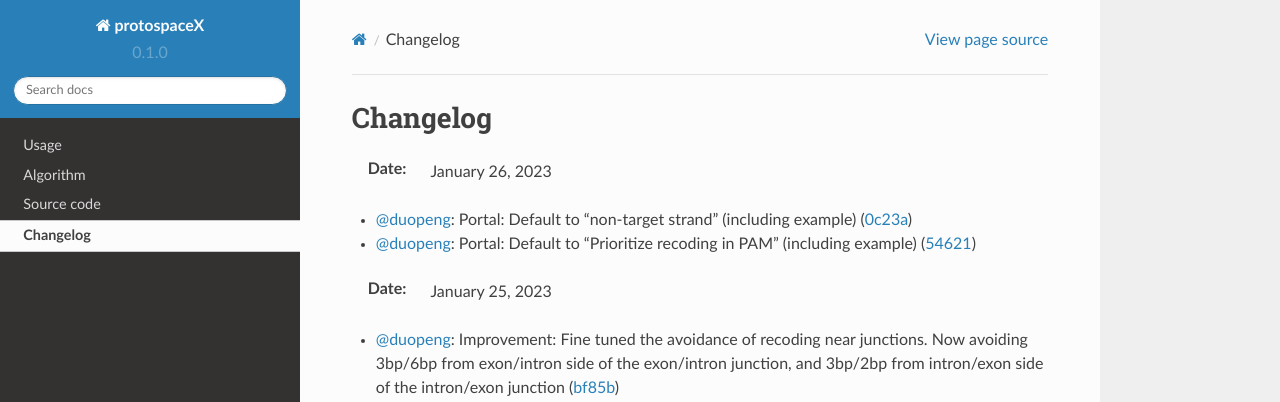
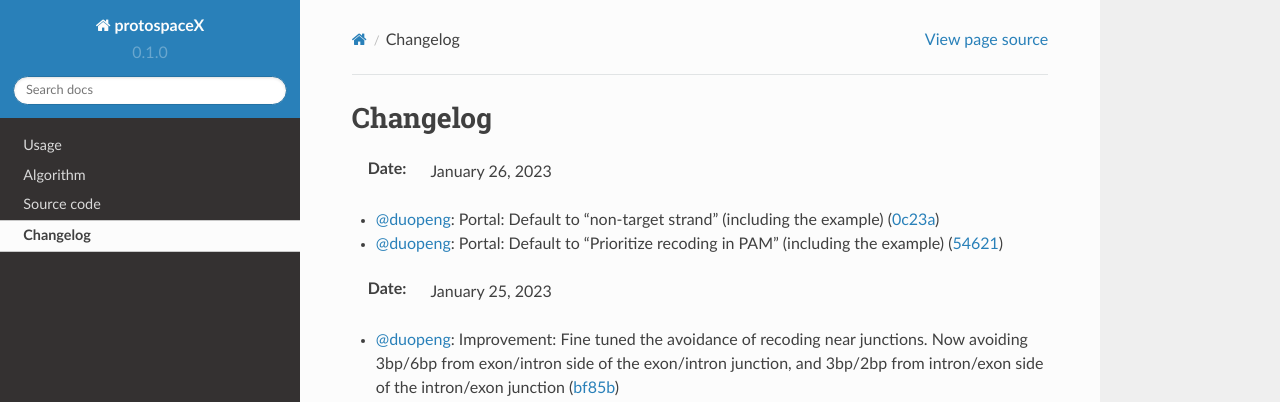
Before and after one commit to duopeng/protoSpaceJAM-readthedocs, a Sphinx documentation site: the page built from docs/source/changelog.rst, in a window 1280 px wide and 1001 px high. Shown: the top 402 px of the window. Built offline with Sphinx 7.4.7 and the Read the Docs theme 2.0.0, drawn with Linux system fonts in a browser that asks for light colours.

Commit message:
Update changelog.rst

```diff
--- a/docs/source/changelog.rst
+++ b/docs/source/changelog.rst
@@ -2,8 +2,8 @@
 =========
 :Date: January 26, 2023
 
-* `@duopeng <https://github.com/duopeng>`__: Portal: Default to "non-target strand" (including example) (`0c23a <https://github.com/czbiohub/protospaceX-portal/commit/823eaff78a281fdfd2627dff329974ccee20c23a>`__)
-* `@duopeng <https://github.com/duopeng>`__: Portal: Default to "Prioritize recoding in PAM" (including example) (`54621 <https://github.com/czbiohub/protospaceX-portal/commit/e80b823bbe1f2a95a9afa6655305402203554621>`__)
+* `@duopeng <https://github.com/duopeng>`__: Portal: Default to "non-target strand" (including the example) (`0c23a <https://github.com/czbiohub/protospaceX-portal/commit/823eaff78a281fdfd2627dff329974ccee20c23a>`__)
+* `@duopeng <https://github.com/duopeng>`__: Portal: Default to "Prioritize recoding in PAM" (including the example) (`54621 <https://github.com/czbiohub/protospaceX-portal/commit/e80b823bbe1f2a95a9afa6655305402203554621>`__)
 :Date: January 25, 2023
 
 * `@duopeng <https://github.com/duopeng>`__: Improvement: Fine tuned the avoidance of recoding near junctions. Now avoiding 3bp/6bp from exon/intron side of the exon/intron junction, and 3bp/2bp from intron/exon side of the intron/exon junction (`bf85b <https://github.com/czbiohub/protospaceX/commit/820ed9004c8d33136417ff22733d6812571bf85b>`__)
```
